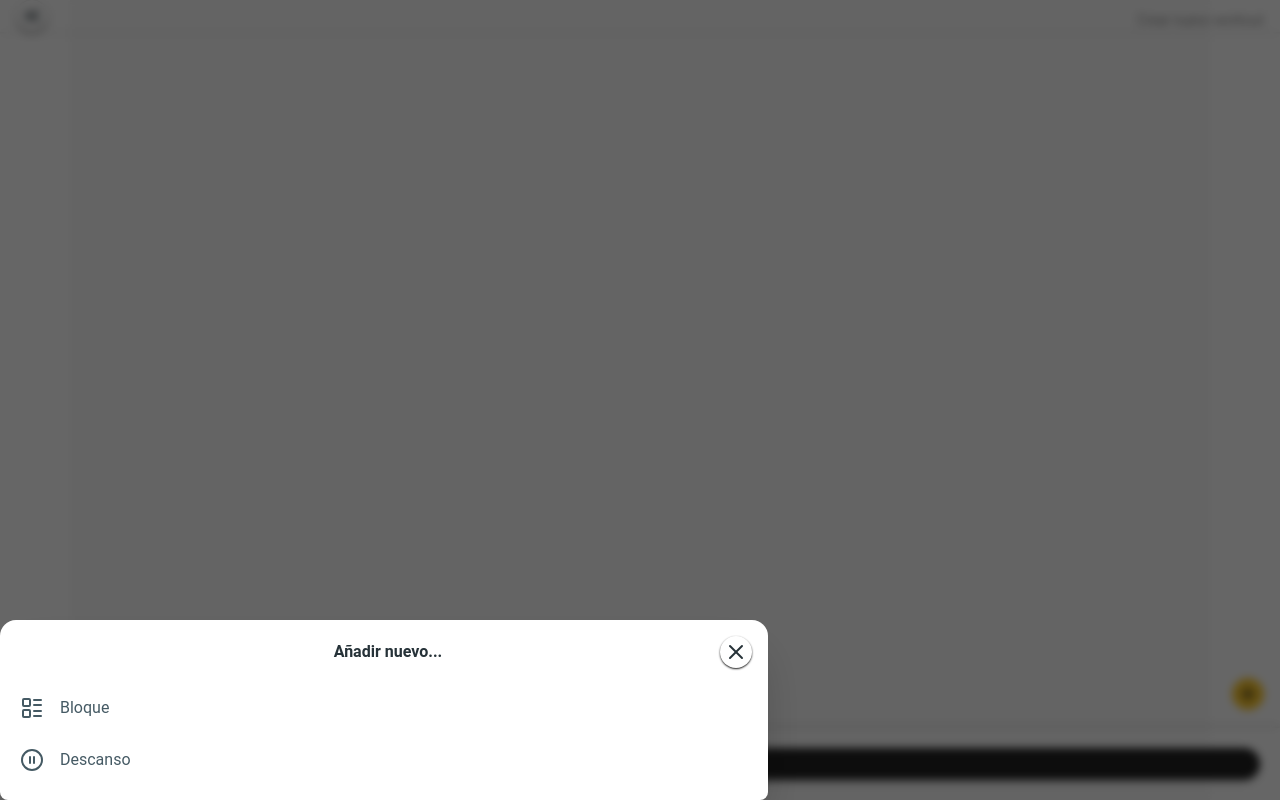
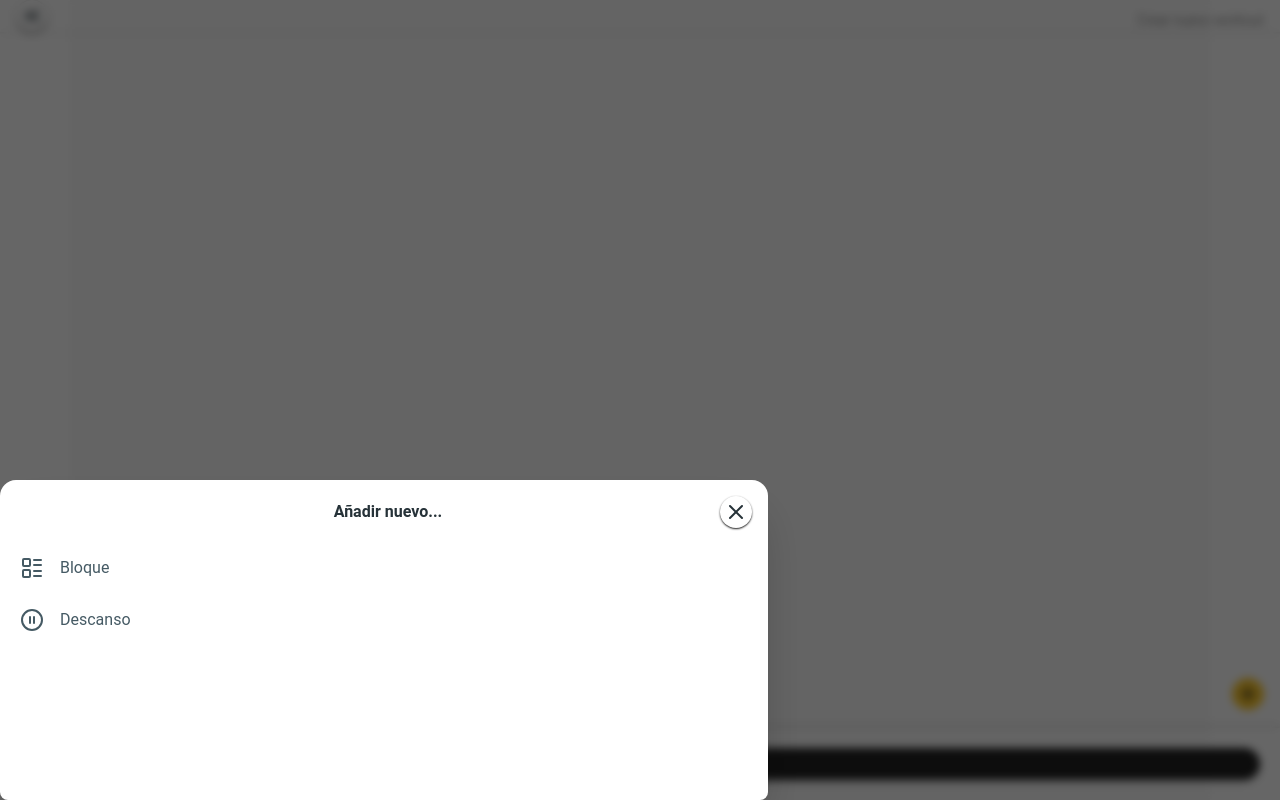
Before and after one commit to BCpollito/Gym_Project, a React (Vite) app in the folder front/: page /workout/1 in a window 1280 px wide. Both pictures are taken after a click on the button 1248 px from the left and 694 px from the top of the page. Built offline with nearby package versions, Linux system fonts and the light colour scheme; no server answers.

Commit message:
fix: Slideup height

```diff
--- a/front/src/Components/SlideUpSelectelement.tsx
+++ b/front/src/Components/SlideUpSelectelement.tsx
@@ -39,7 +39,7 @@ export default function SlideUpSelectelement({
           unmount: { y: 500 },
         }}
         className="fixed bottom-0 left-0 w-full max-w-full m-0 rounded-t-2xl bg-white"
-        style={{ maxHeight: "80vh", height: "auto" }}
+        style={{ height: "40%" }}
       >
         <DialogHeader className="flex justify-between items-center w-full">
           <div className="w-10" />
```
